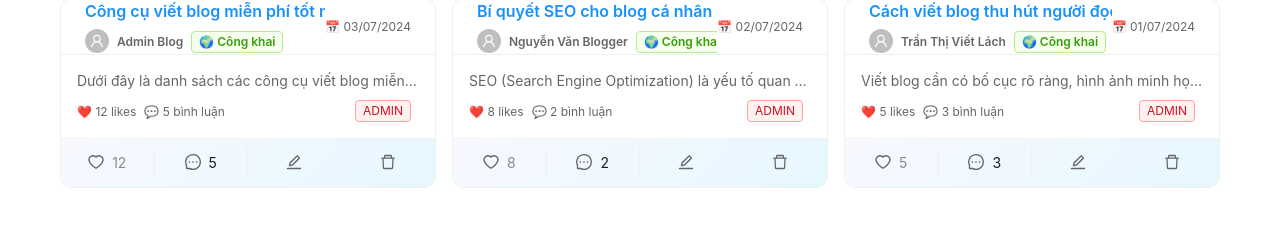
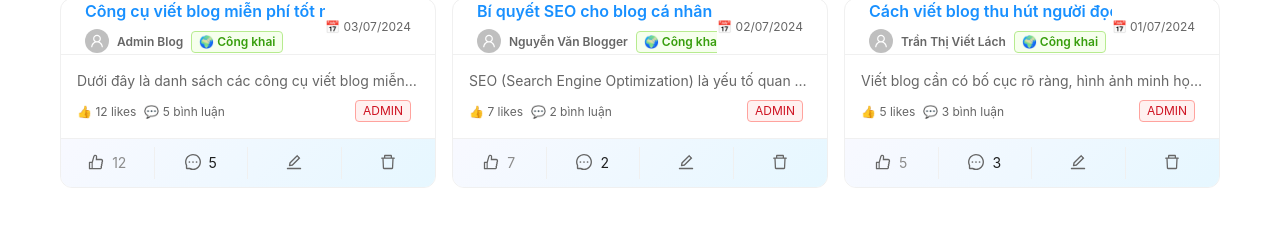
Before and after one commit to huynhvinhxuyen3005/WebBlog, a React (Create React App) app: page / in a window 1280 px wide. Shown: the part 260-486 px from the top of the page. Built offline with nearby package versions, Linux system fonts and the light colour scheme; data requests are answered from the project's data file; sample sign-in values are in the browser's storage.

Commit message:
update code lan 2

```diff
--- a/db.json
+++ b/db.json
@@ -32,7 +32,26 @@
       "visibility": "public",
       "likesCount": 5,
       "commentsCount": 3,
-      "comments": []
+      "comments": [
+        {
+          "id": "c1",
+          "userId": "u1",
+          "content": "Bài viết rất hữu ích, cảm ơn bạn!",
+          "createdAt": "2024-07-01T10:30:00Z"
+        },
+        {
+          "id": "c2",
+          "userId": "u3",
+          "content": "Mình đã áp dụng và thấy hiệu quả rõ rệt!",
+          "createdAt": "2024-07-01T15:45:00Z"
+        },
+        {
+          "id": "c3",
+          "userId": "u2",
+          "content": "Cảm ơn bạn đã chia sẻ kinh nghiệm!",
+          "createdAt": "2024-07-02T08:20:00Z"
+        }
+      ]
     },
     {
       "id": "p2",
@@ -41,8 +60,22 @@
       "authorId": "u3",
       "createdAt": "2024-07-02T14:30:00Z",
       "visibility": "public",
-      "likesCount": 8,
-      "commentsCount": 2
+      "likesCount": 7,
+      "commentsCount": 2,
+      "comments": [
+        {
+          "id": "c4",
+          "userId": "u1",
+          "content": "SEO thực sự quan trọng cho blog!",
+          "createdAt": "2024-07-02T16:00:00Z"
+        },
+        {
+          "id": "c5",
+          "userId": "u2",
+          "content": "Mình sẽ thử áp dụng những tips này.",
+          "createdAt": "2024-07-03T09:30:00Z"
+        }
+      ]
     },
     {
       "id": "p3",
@@ -52,7 +85,39 @@
       "createdAt": "2024-07-03T11:15:00Z",
       "visibility": "public",
       "likesCount": 12,
-      "commentsCount": 5
+      "commentsCount": 5,
+      "comments": [
+        {
+          "id": "c6",
+          "userId": "u2",
+          "content": "WordPress vẫn là lựa chọn tốt nhất!",
+          "createdAt": "2024-07-03T12:00:00Z"
+        },
+        {
+          "id": "c7",
+          "userId": "u3",
+          "content": "Medium cũng rất tốt cho việc viết.",
+          "createdAt": "2024-07-03T13:15:00Z"
+        },
+        {
+          "id": "c8",
+          "userId": "u1",
+          "content": "Ghost có giao diện rất đẹp và hiện đại.",
+          "createdAt": "2024-07-03T14:30:00Z"
+        },
+        {
+          "id": "c9",
+          "userId": "u2",
+          "content": "Blogger của Google rất dễ sử dụng cho người mới.",
+          "createdAt": "2024-07-03T15:45:00Z"
+        },
+        {
+          "id": "c10",
+          "userId": "u3",
+          "content": "Wix có nhiều template đẹp nhưng hơi nặng.",
+          "createdAt": "2024-07-03T16:00:00Z"
+        }
+      ]
     }
   ],
   "likes": [
@@ -65,11 +130,6 @@
       "id": "l2",
       "userId": "u3",
       "postId": "p1"
-    },
-    {
-      "id": "l3",
-      "userId": "u1",
-      "postId": "p2"
     },
     {
       "id": "l4",
@@ -95,6 +155,11 @@
       "id": "l8",
       "userId": "u3",
       "postId": "p3"
+    },
+    {
+      "id": "1757339562719",
+      "userId": "u1",
+      "postId": "p2"
     }
   ],
   "comments": [
--- a/src/components/Admin/AdminDashboard.js
+++ b/src/components/Admin/AdminDashboard.js
@@ -153,7 +153,7 @@ export default function AdminDashboard({ currentUser }) {
             title: 'Likes',
             dataIndex: 'likesCount',
             key: 'likesCount',
-            render: (count) => <Text>❤️ {count || 0}</Text>
+            render: (count) => <Text>👍 {count || 0}</Text>
         },
         {
             title: 'Comments',
--- a/src/components/Posts/PostDetail.js
+++ b/src/components/Posts/PostDetail.js
@@ -2,7 +2,7 @@ import { useEffect, useState } from 'react';
 import { useParams, useNavigate } from 'react-router-dom';
 import axios from 'axios';
 import { Card, Typography, Divider, List, Avatar, Button, Input, message, Tag, Space, Spin, notification } from 'antd';
-import { EditOutlined, DeleteOutlined, ArrowLeftOutlined, UserOutlined, MessageOutlined, CheckCircleOutlined, HeartOutlined, HeartFilled } from '@ant-design/icons';
+import { EditOutlined, DeleteOutlined, ArrowLeftOutlined, UserOutlined, MessageOutlined, CheckCircleOutlined, LikeOutlined, LikeFilled } from '@ant-design/icons';
 import moment from 'moment';
 import '../style/PostDetail.css';
 
@@ -96,7 +96,7 @@ export default function PostDetail({ currentUser }) {
                 await axios.put(`http://localhost:9999/posts/${id}`, updatedPost);
                 setPost(updatedPost);
                 notification.success({
-                    message: "💔 Đã bỏ like",
+                    message: "👎 Đã bỏ like",
                     description: "Bạn đã bỏ like bài viết này.",
                     duration: 2
                 });
@@ -115,7 +115,7 @@ export default function PostDetail({ currentUser }) {
                 await axios.put(`http://localhost:9999/posts/${id}`, updatedPost);
                 setPost(updatedPost);
                 notification.success({
-                    message: "❤️ Đã like",
+                    message: "👍 Đã like",
                     description: "Bạn đã like bài viết này.",
                     duration: 2
                 });
@@ -310,10 +310,10 @@ export default function PostDetail({ currentUser }) {
                             <Button
                                 type="text"
                                 size="large"
-                                icon={isLiked() ? <HeartFilled style={{ color: '#ff4d4f' }} /> : <HeartOutlined />}
+                                icon={isLiked() ? <LikeFilled style={{ color: '#1890ff' }} /> : <LikeOutlined />}
                                 onClick={handleLike}
                                 style={{
-                                    color: isLiked() ? '#ff4d4f' : '#8c8c8c',
+                                    color: isLiked() ? '#1890ff' : '#8c8c8c',
                                     fontSize: '16px',
                                     fontWeight: '500'
                                 }}
@@ -322,7 +322,7 @@ export default function PostDetail({ currentUser }) {
                             </Button>
                         ) : (
                             <div style={{ display: 'flex', alignItems: 'center', gap: '8px' }}>
-                                <HeartOutlined style={{ color: '#8c8c8c', fontSize: '16px' }} />
+                                <LikeOutlined style={{ color: '#8c8c8c', fontSize: '16px' }} />
                                 <Text style={{ color: '#8c8c8c', fontSize: '16px' }}>
                                     {post.likesCount || 0} likes
                                 </Text>
--- a/src/components/User/Profile.js
+++ b/src/components/User/Profile.js
@@ -1,6 +1,6 @@
 import { useEffect, useState } from "react";
 import { Button, Form, Input, Typography, Card, Avatar, Space, Divider, Row, Col, Tag, message, notification } from "antd";
-import { UserOutlined, SaveOutlined, EditOutlined, DeleteOutlined, PlusOutlined, HeartOutlined, MessageOutlined } from "@ant-design/icons";
+import { UserOutlined, SaveOutlined, EditOutlined, DeleteOutlined, PlusOutlined, LikeOutlined, MessageOutlined } from "@ant-design/icons";
 import axios from "axios";
 import "../style/Home.css";
 import {useNavigate} from "react-router-dom";
@@ -277,7 +277,7 @@ export default function Profile({ currentUser, setCurrentUser }) {
                                             }}>
                                                 <Space size="small">
                                                     <Text type="secondary" style={{ fontSize: '12px' }}>
-                                                        ❤️ {post.likesCount || 0} likes
+                                                        👍 {post.likesCount || 0} likes
                                                     </Text>
                                                     <Text type="secondary" style={{ fontSize: '12px' }}>
                                                         💬 {post.commentsCount || 0} bình luận
--- a/src/components/pages/Home.js
+++ b/src/components/pages/Home.js
@@ -2,7 +2,7 @@ import { useEffect, useState } from "react";
 import axios from "axios";
 import { Button, Card, Select, Row, Col, Typography, Avatar, Tag, Space, message, notification } from "antd";
 import { useNavigate } from "react-router-dom";
-import { EditOutlined, DeleteOutlined, PlusOutlined, UserOutlined, HeartOutlined, HeartFilled, MessageOutlined } from "@ant-design/icons";
+import { EditOutlined, DeleteOutlined, PlusOutlined, UserOutlined, LikeOutlined, LikeFilled, MessageOutlined } from "@ant-design/icons";
 import moment from "moment";
 import "../style/Home.css";
 
@@ -107,7 +107,7 @@ export default function Home({ currentUser }) {
                     });
                 }
                 notification.success({
-                    message: "❤️ Đã like",
+                    message: "👍 Đã like",
                     description: "Bạn đã like bài viết này.",
                     duration: 2
                 });
@@ -233,12 +233,12 @@ export default function Home({ currentUser }) {
                                     <Button
                                         key="like"
                                         type="text"
-                                        icon={isLiked(post.id) ? <HeartFilled style={{ color: '#ff4d4f' }} /> : <HeartOutlined />}
+                                        icon={isLiked(post.id) ? <LikeFilled style={{ color: '#1890ff' }} /> : <LikeOutlined />}
                                         onClick={(e) => {
                                             e.stopPropagation();
                                             handleLike(post.id);
                                         }}
-                                        style={{ color: isLiked(post.id) ? '#ff4d4f' : '#8c8c8c' }}
+                                        style={{ color: isLiked(post.id) ? '#1890ff' : '#8c8c8c' }}
                                     >
                                         {post.likesCount || 0}
                                     </Button>
@@ -289,7 +289,7 @@ export default function Home({ currentUser }) {
                                 <div style={{ marginTop: 8, display: 'flex', justifyContent: 'space-between', alignItems: 'center' }}>
                                     <Space size="small">
                                         <Text type="secondary" style={{ fontSize: 12 }}>
-                                            ❤️ {post.likesCount || 0} likes
+                                            👍 {post.likesCount || 0} likes
                                         </Text>
                                         <Text type="secondary" style={{ fontSize: 12 }}>
                                             💬 {post.commentsCount || 0} bình luận
```
